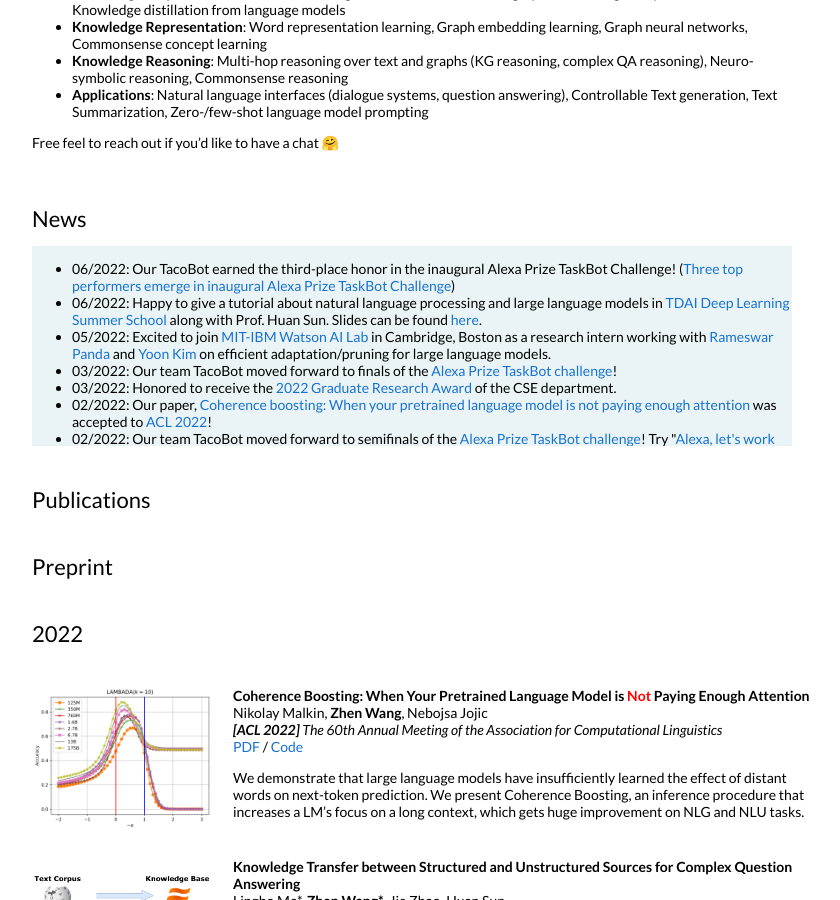
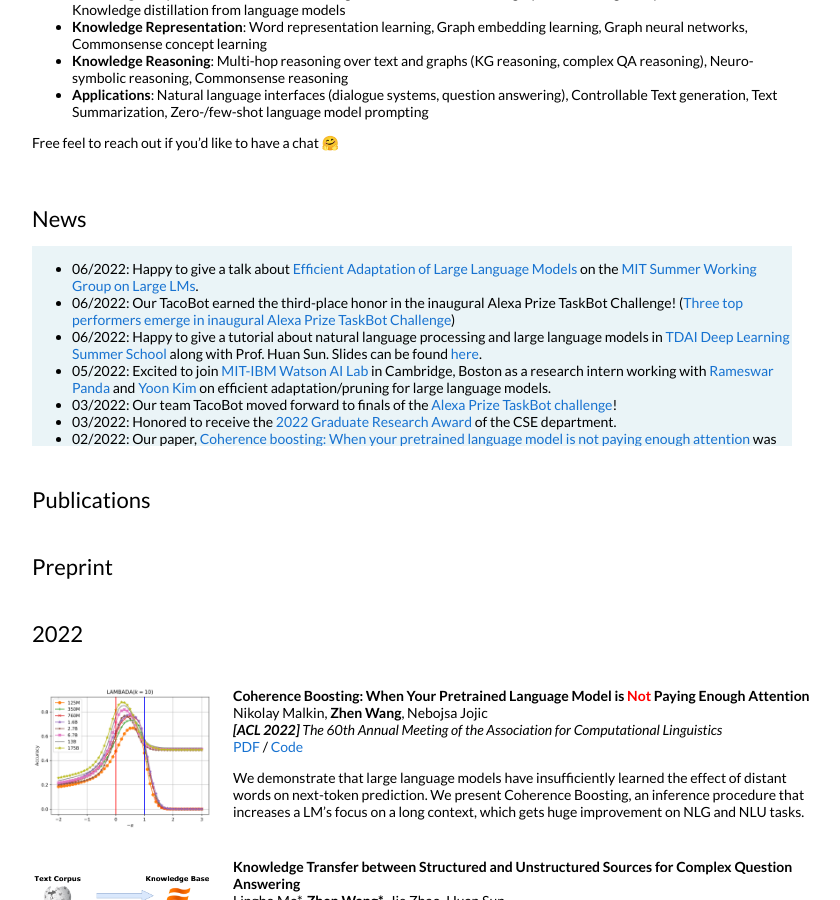
Before and after one commit to zhenwang9102/zhenwang9102.github.io, a Jekyll site: the page built from _posts/2019-06-02-venue.markdown, in a window 1280 px wide and 900 px high, scrolled down 544 px. Shown: the whole window, without its empty margins (228-1068 px from the left). Built offline with Jekyll 4.4.1, drawn with Linux system fonts in a browser that asks for light colours.

Commit message:
Update default.html

```diff
--- a/_layouts/default.html
+++ b/_layouts/default.html
@@ -95,6 +95,9 @@
               <p></p>
               <div class="listbox">
                 <ul>
+                  <li>
+                    06/2022: Happy to give a talk about <a>Efficient Adaptation of Large Language Models</a> on the <a>MIT Summer Working Group on Large LMs</a>.
+                  </li>
                   <li>
                     06/2022: Our TacoBot earned the third-place honor in the inaugural Alexa Prize TaskBot Challenge! (<a href="https://www.amazon.science/alexa-prize/three-top-performers-emerge-in-inaugural-alexa-prize-taskbot-challenge">Three top performers emerge in inaugural Alexa Prize TaskBot Challenge</a>)
                   </li>
```
